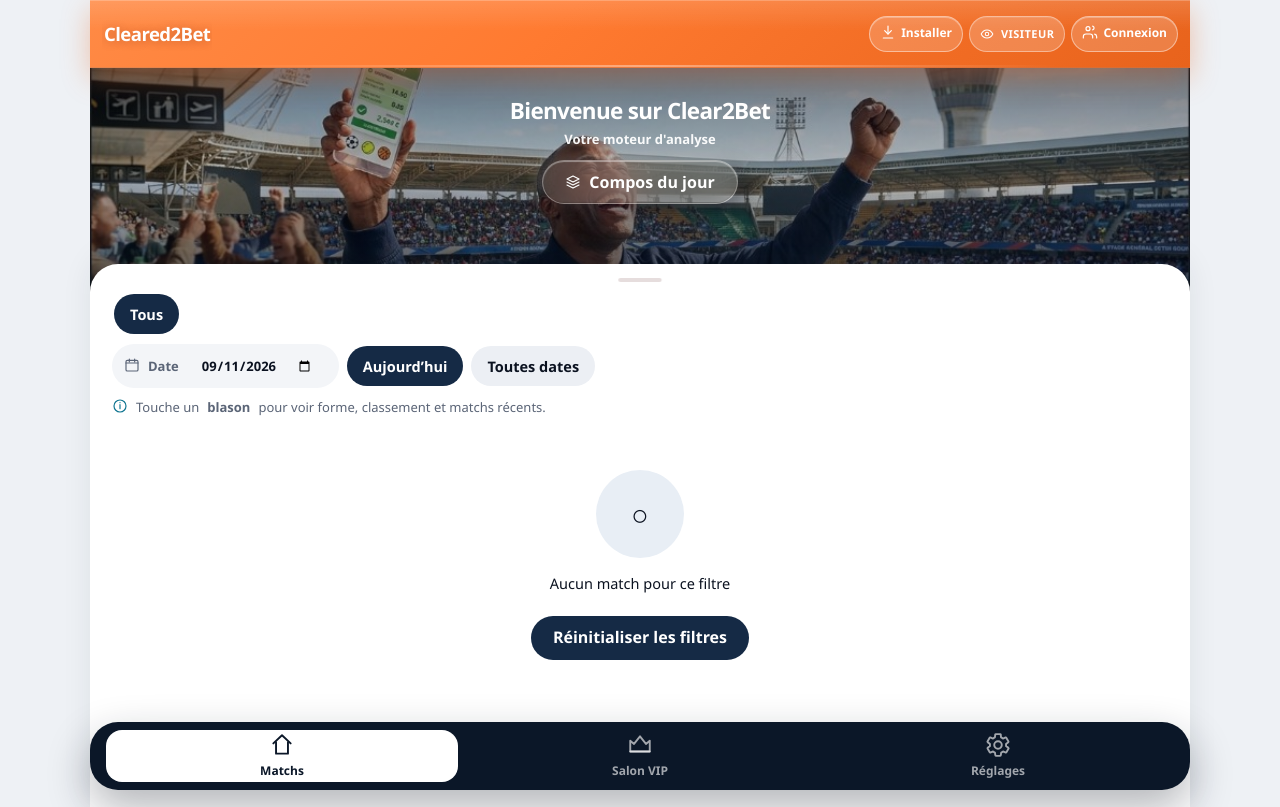
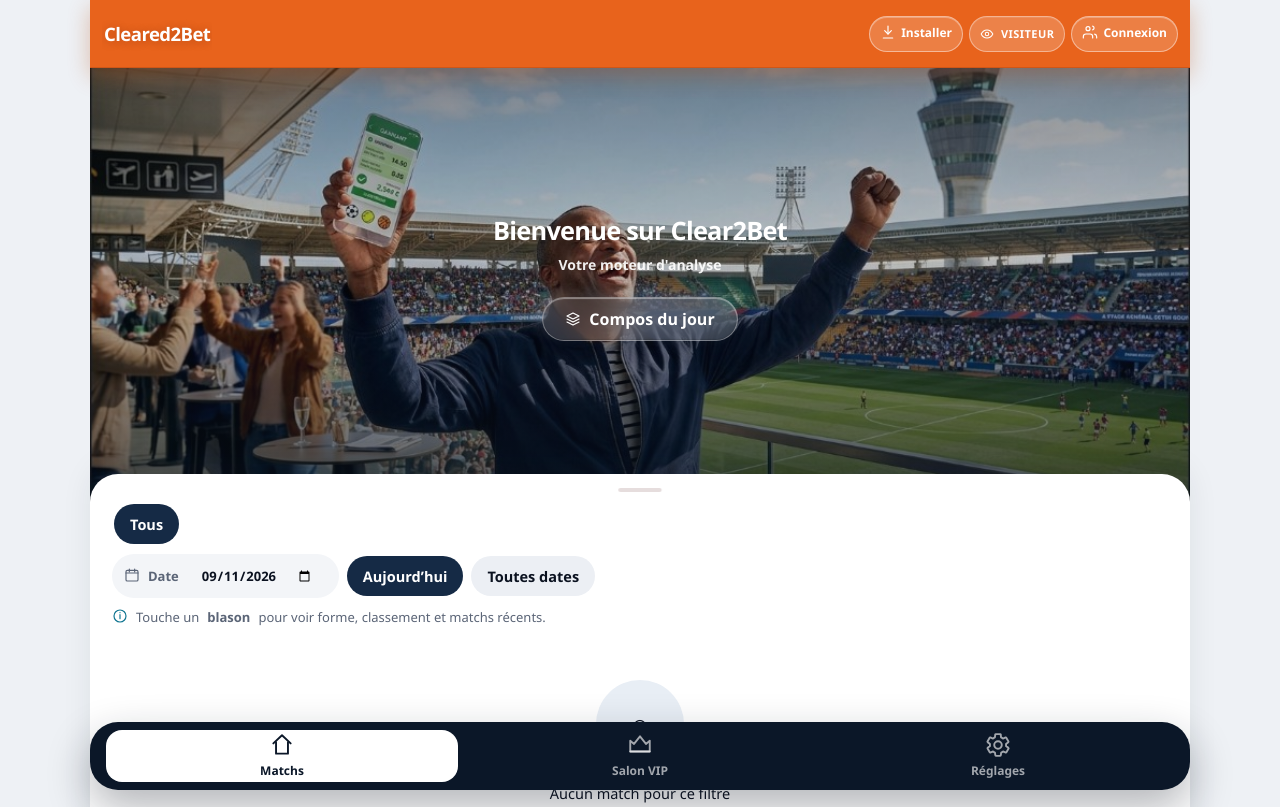
Before and after one commit to Stevy64/Cleared2Bet, a Django app: page / in a window 1280 px wide. Shown: the top 807 px of the page. Run offline with Django 5.2, Linux system fonts and the light colour scheme; data comes from the database, SQL or seed files in the repository; data that the repository does not hold is empty.

Commit message:
Use a solid darker orange top nav and give the home hero more breathing room.
Co-authored-by: Cursor <cursoragent@cursor.com>

```diff
--- a/static/css/app.css
+++ b/static/css/app.css
@@ -53,34 +53,16 @@
   max-width: 100%;
   padding: 10px 12px;
   padding-top: calc(10px + env(safe-area-inset-top, 0px));
-  background:
-    linear-gradient(180deg, rgba(255, 255, 255, 0.14) 0%, transparent 45%),
-    linear-gradient(135deg, #ff8a45 0%, #ff7a30 42%, #e8631c 100%);
-  border-bottom: 1px solid rgba(120, 40, 0, 0.18);
+  background: #e8631c;
+  border-bottom: 1px solid rgba(100, 30, 0, 0.18);
   color: #fff;
-  box-shadow:
-    0 10px 28px rgba(232, 99, 28, 0.35),
-    inset 0 1px 0 rgba(255, 255, 255, 0.22);
+  box-shadow: 0 8px 22px rgba(180, 70, 10, 0.32);
   transition: transform 0.28s var(--ease), opacity 0.28s var(--ease);
   overflow: hidden;
   box-sizing: border-box;
 }
 .topnav::after {
-  content: "";
-  position: absolute;
-  left: 12%;
-  right: 12%;
-  bottom: 0;
-  height: 2px;
-  border-radius: 999px;
-  background: linear-gradient(
-    90deg,
-    transparent 0%,
-    rgba(255, 255, 255, 0.55) 50%,
-    transparent 100%
-  );
-  opacity: 0.7;
-  pointer-events: none;
+  display: none;
 }
 .topnav-hide {
   transform: translateY(calc(-100% - 8px));
@@ -374,10 +356,13 @@ button { cursor: pointer; }
   overflow: hidden;
 }
 .page-hero-photo {
-  min-height: 220px;
-  padding: 10px 16px 44px;
+  min-height: 380px;
+  padding: 36px 18px 72px;
   color: #fff;
-  background: #0b1728 url("/static/img/hero-accueil.jpg") center 30% / cover no-repeat;
+  background: #0b1728 url("/static/img/hero-accueil.jpg") center 26% / cover no-repeat;
+  display: flex;
+  flex-direction: column;
+  justify-content: center;
 }
 .page-hero-photo::after {
   content: "";
@@ -385,14 +370,14 @@ button { cursor: pointer; }
   inset: 0;
   background: linear-gradient(
     180deg,
-    rgba(8, 16, 28, 0.55) 0%,
-    rgba(8, 16, 28, 0.25) 45%,
-    rgba(8, 16, 28, 0.72) 100%
+    rgba(8, 16, 28, 0.48) 0%,
+    rgba(8, 16, 28, 0.22) 42%,
+    rgba(8, 16, 28, 0.7) 100%
   );
 }
 .page-hero-accent {
-  min-height: 112px;
-  padding: 10px 16px 36px;
+  min-height: 132px;
+  padding: 16px 16px 44px;
   color: #fff;
   background: linear-gradient(145deg, #061018 0%, #12263a 52%, #1a3550 100%);
   border-radius: 0 0 28px 28px;
@@ -419,27 +404,30 @@ button { cursor: pointer; }
   position: relative;
   z-index: 1;
   text-align: center;
-  padding: 10px 8px 0;
+  padding: 24px 10px 16px;
+  max-width: 22rem;
+  margin: 0 auto;
 }
 .slogan {
-  margin: 2px 0 6px;
-  font-size: clamp(1.2rem, 5vw, 1.55rem);
-  line-height: 1.15;
+  margin: 0 0 10px;
+  font-size: clamp(1.35rem, 5.5vw, 1.75rem);
+  line-height: 1.2;
   letter-spacing: -0.03em;
   font-weight: 800;
 }
 .slogan-sub {
   margin: 0;
-  font-size: 13px;
+  font-size: 14px;
   font-weight: 600;
-  opacity: 0.95;
+  line-height: 1.4;
+  opacity: 0.92;
 }
 .hero-actions {
   display: flex;
   flex-wrap: wrap;
   justify-content: center;
   gap: 8px;
-  margin-top: 12px;
+  margin-top: 22px;
 }
 .btn-hero,
 .btn-hero-ghost {
@@ -472,7 +460,8 @@ button { cursor: pointer; }
 }
 .install-steps li { margin: 0 0 8px; }
 .page-hero-photo .hero-copy {
-  padding-top: 18px;
+  padding-top: 36px;
+  padding-bottom: 20px;
 }
 .kicker {
   margin: 4px 0 0;
@@ -492,7 +481,7 @@ button { cursor: pointer; }
 .sheet {
   position: relative;
   z-index: 2;
-  margin-top: -26px;
+  margin-top: -18px;
   padding: 16px 14px 108px;
   min-height: 52vh;
   background: var(--sheet);
@@ -3244,7 +3233,7 @@ button.compos-opt:active {
 /* Desktop : 2 colonnes, mobile-first conservé */
 @media (min-width: 960px) {
   :root { --app-max: 960px; }
-  .page-hero-photo { min-height: 230px; }
+  .page-hero-photo { min-height: 440px; }
   .jour {
     display: grid;
     grid-template-columns: 1fr 1fr;
--- a/templates/app.html
+++ b/templates/app.html
@@ -3,13 +3,13 @@
 <head>
   <meta charset="utf-8">
   <meta name="viewport" content="width=device-width, initial-scale=1, viewport-fit=cover">
-  <meta name="theme-color" content="#ff7a30">
+  <meta name="theme-color" content="#e8631c">
   <meta name="color-scheme" content="light">
   <meta name="description" content="You Are Cleared to Bet. Chances réelles, cote juste.">
   <title>Cleared2Bet</title>
   <link rel="manifest" href="/manifest.webmanifest">
   <link rel="apple-touch-icon" href="/static/icons/icon-192.png">
-  <link rel="stylesheet" href="/static/css/app.css?v=67">
+  <link rel="stylesheet" href="/static/css/app.css?v=70">
 </head>
 <body
   x-data="c2b()"
```
